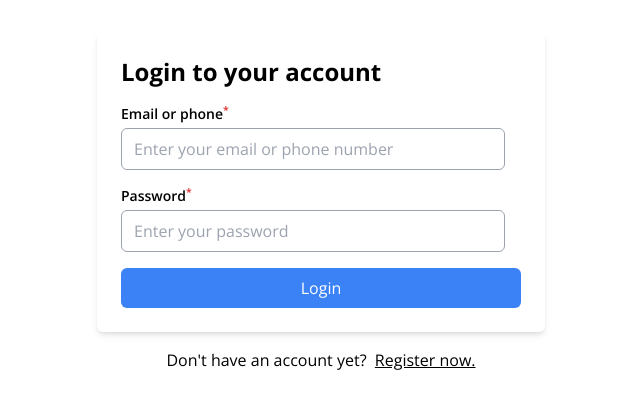
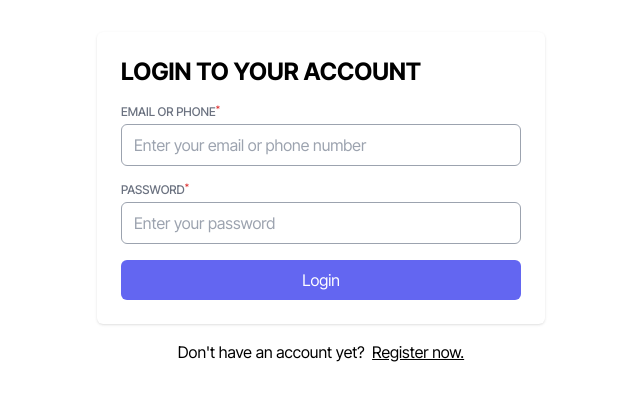
Before and after one commit to ntnhan2266/demo-app, a React (Vite) app: page /login in a window 1280 px wide. Shown: the top 408 px of the page, without its empty margins (319-959 px from the left). Built offline with nearby package versions, Linux system fonts and the light colour scheme.

Commit message:
wip: polish css

```diff
--- a/src/components/auth/LoginForm/index.tsx
+++ b/src/components/auth/LoginForm/index.tsx
@@ -48,8 +48,8 @@ const LoginForm: React.FC = (): React.ReactElement => {
   };
 
   return (
-    <div data-testid='login-form' className='max-w-md mx-auto mt-8 p-6 bg-white rounded-md shadow-md'>
-      <h2 className='text-2xl font-bold mb-4'>Login to your account</h2>
+    <div data-testid='login-form' className='max-w-md mx-auto mt-8 p-6 bg-white rounded-md shadow'>
+      <h2 className='text-2xl font-bold mb-4 uppercase'>Login to your account</h2>
       <form onSubmit={handleSubmit(onSubmit)}>
         <Input
           {...register('emailOrPhone', {
@@ -62,6 +62,8 @@ const LoginForm: React.FC = (): React.ReactElement => {
           placeholder='Enter your email or phone number'
           wrapperClass='mb-4'
           data-testid='email-or-phone-input'
+          inputClasses='w-full md:w-full'
+          id='email'
           required
         />
         <Input
@@ -74,6 +76,8 @@ const LoginForm: React.FC = (): React.ReactElement => {
           placeholder='Enter your password'
           wrapperClass='mb-4'
           data-testid='password-input'
+          inputClasses='w-full md:w-full'
+          id='password'
           required
         />
         <Button data-testid='submit-button' label='Login' type='submit' fullWidth />
--- a/src/components/auth/RegisterForm/index.tsx
+++ b/src/components/auth/RegisterForm/index.tsx
@@ -64,8 +64,8 @@ const RegisterForm: React.FC = (): React.ReactElement => {
   };
 
   return (
-    <div data-testid='register-form' className='max-w-md mx-auto mt-8 p-6 bg-white rounded-md shadow-md'>
-      <h2 className='text-2xl font-bold mb-4'>Create your account</h2>
+    <div data-testid='register-form' className='max-w-md mx-auto mt-8 p-6 bg-white rounded-md shadow'>
+      <h2 className='text-2xl font-bold mb-4 uppercase'>Create your account</h2>
       <form onSubmit={handleSubmit(onSubmit)}>
         <Input
           {...register('firstName', { required: 'First name is required.' })}
@@ -75,6 +75,7 @@ const RegisterForm: React.FC = (): React.ReactElement => {
           placeholder='Enter your first name'
           wrapperClass='mb-4'
           data-testid='first-name-input'
+          inputClasses='w-full md:w-full'
           required
         />
         <Input
@@ -85,6 +86,7 @@ const RegisterForm: React.FC = (): React.ReactElement => {
           placeholder='Enter your last name'
           wrapperClass='mb-4'
           data-testid='last-name-input'
+          inputClasses='w-full md:w-full'
           required
         />
         <Input
@@ -99,6 +101,7 @@ const RegisterForm: React.FC = (): React.ReactElement => {
           placeholder='Enter either your email or phone number'
           wrapperClass='mb-4'
           data-testid='email-or-phone-input'
+          inputClasses='w-full md:w-full'
           required
         />
         <Input
@@ -116,6 +119,7 @@ const RegisterForm: React.FC = (): React.ReactElement => {
           placeholder='Enter your password'
           wrapperClass='mb-4'
           data-testid='password-input'
+          inputClasses='w-full md:w-full'
           required
         />
         <Input
@@ -133,6 +137,7 @@ const RegisterForm: React.FC = (): React.ReactElement => {
           placeholder='Confirm your password'
           wrapperClass='mb-4'
           data-testid='confirm-password-input'
+          inputClasses='w-full md:w-full'
           required
         />
         <Button data-testid='submit-button' label='Register' type='submit' fullWidth />
--- a/src/components/common/Button/index.tsx
+++ b/src/components/common/Button/index.tsx
@@ -1,11 +1,13 @@
 import React, { ReactNode } from 'react';
 import classNames from 'classnames';
 
-interface IProps extends React.InputHTMLAttributes<HTMLButtonElement> {
+interface IProps extends React.ButtonHTMLAttributes<HTMLButtonElement> {
   label: string | ReactNode;
-  variant?: 'primary' | 'secondary' | 'success' | 'danger' | 'ghost';
+  variant?: 'primary' | 'secondary' | 'success' | 'danger' | 'ghost' | 'info' | 'warning' | 'light' | 'dark' | 'link';
   fullWidth?: boolean;
-  type?: 'button' | 'reset' | 'submit';
+  size?: 'small' | 'medium' | 'large';
+  outline?: boolean;
+  disabled?: boolean;
 }
 
 const Button: React.FC<IProps> = ({
@@ -14,22 +16,36 @@ const Button: React.FC<IProps> = ({
   variant = 'primary',
   disabled = false,
   fullWidth = false,
-  type = 'button',
+  size = 'medium',
+  outline = false,
   className = '',
   ...props
 }): React.ReactElement => {
-  const buttonClasses = classNames(`px-4 py-2 rounded-md focus:outline-none ${className}`, {
-    'bg-blue-500 text-white': variant === 'primary',
-    'bg-gray-500 text-white': variant === 'secondary',
-    'bg-green-500 text-white': variant === 'success',
-    'bg-red-500 text-white': variant === 'danger',
-    'bg-transparent text-gray-600 border border-gray-500 hover:bg-gray-200': variant === 'ghost',
-    'cursor-not-allowed opacity-50': disabled,
-    'w-full': fullWidth,
-  });
+  const buttonClasses = classNames(
+    'rounded-md focus:outline-none',
+    className,
+    {
+      'w-full': fullWidth,
+      'cursor-not-allowed opacity-50': disabled,
+      'text-white': !outline,
+      'bg-transparent text-gray-600 border border-gray-500 hover:bg-gray-200': outline,
+      'text-xs px-2 py-1': size === 'small',
+      'text-base px-4 py-2': size === 'medium',
+      'text-lg px-6 py-3': size === 'large',
+      'bg-indigo-500 hover:bg-indigo-600': variant === 'primary' && !disabled && !outline,
+      'bg-gray-500 hover:bg-gray-600': variant === 'secondary' && !disabled && !outline,
+      'bg-green-500 hover:bg-green-600': variant === 'success' && !disabled && !outline,
+      'bg-red-500 hover:bg-red-600': variant === 'danger' && !disabled && !outline,
+      'bg-yellow-500 hover:bg-yellow-600': variant === 'warning' && !disabled && !outline,
+      'bg-blue-200 hover:bg-blue-300': variant === 'info' && !disabled && !outline,
+      'bg-gray-300 hover:bg-gray-400': variant === 'light' && !disabled && !outline,
+      'bg-gray-800 text-white hover:bg-gray-700': variant === 'dark' && !disabled && !outline,
+      'underline text-indigo-500 hover:text-indigo-600': variant === 'link' && !disabled && !outline,
+    },
+  );
 
   return (
-    <button type={type} onClick={onClick} className={buttonClasses} disabled={disabled} {...props}>
+    <button type="button" onClick={onClick} className={buttonClasses} disabled={disabled} {...props}>
       {label}
     </button>
   );
--- a/src/components/common/Input/index.tsx
+++ b/src/components/common/Input/index.tsx
@@ -22,12 +22,14 @@ const Input: React.FC<IProps> = React.forwardRef<HTMLInputElement, IProps>(
       required = false,
       label,
       errorMessage,
+      id,
+      name,
       ...props
     },
     ref,
   ): React.ReactElement => {
     const styleClassnames = classNames(
-      `border rounded-md px-3 py-2 focus:outline-none transition duration-300 w-96 max-w-full ${inputClasses}`,
+      `border rounded-md px-3 py-2 focus:outline-none transition duration-300 w-full md:w-96 max-w-full ${inputClasses}`,
       {
         'border-gray-400': !disabled,
         'bg-gray-200 cursor-not-allowed': disabled,
@@ -35,20 +37,22 @@ const Input: React.FC<IProps> = React.forwardRef<HTMLInputElement, IProps>(
       },
     );
 
-    const labelClasses = classNames('block text-sm font-semibold mb-1', {
+    const labelClasses = classNames('block w-full mb-1 text-xs uppercase font-medium text-gray-500 transition-all duration-200 ease-in-out ', {
       'text-red-600': errorMessage,
     });
 
     return (
       <div className={wrapperClass}>
         {label && (
-          <label htmlFor={label} className={labelClasses}>
+          <label htmlFor={id || name} className={labelClasses}>
             {label}
             {required && <sup className='text-red-600'>*</sup>}
           </label>
         )}
         <input
           ref={ref}
+          id={id}
+          name={name}
           type={type}
           placeholder={placeholder}
           value={value}
--- a/src/components/dashboard/GitHubRepos/index.tsx
+++ b/src/components/dashboard/GitHubRepos/index.tsx
@@ -92,7 +92,7 @@ const GitHubRepos: React.FC = (): React.ReactElement => {
             }
           }}
         />
-        <Button className='w-40' onClick={fetchInitialData} label='Get repos' type='button' />
+        <Button className='w-40' onClick={fetchInitialData} label='Load repos' type='button' />
       </div>
 
       {repos.length > 0 && (
--- a/src/pages/LoginPage/index.tsx
+++ b/src/pages/LoginPage/index.tsx
@@ -6,7 +6,7 @@ import withAuthentication from '@/hocs/withAuthentication';
 
 const LoginPage: React.FC = () => {
   return (
-    <div data-testid='login-page' className='flex justify-center'>
+    <div data-testid='login-page' className='container mx-auto'>
       <div className='flex-1'>
         <div className='mb-4'>
           <LoginForm />
--- a/src/pages/RegisterPage/index.tsx
+++ b/src/pages/RegisterPage/index.tsx
@@ -6,7 +6,7 @@ import withAuthentication from '@/hocs/withAuthentication';
 
 const RegisterPage: React.FC = () => {
   return (
-    <div data-testid='register-page' className='flex justify-center'>
+    <div data-testid='register-page' className='container mx-auto'>
       <div className='flex-1'>
         <div className='mb-4'>
           <RegisterForm />
--- a/src/styles/_fonts.scss
+++ b/src/styles/_fonts.scss
@@ -1 +1 @@
-@import url('https://fonts.googleapis.com/css2?family=Open+Sans:ital,wght@0,400;0,500;0,600;0,700;1,400;1,500;1,600;1,700&display=swap');
+@import url('https://fonts.googleapis.com/css2?family=Inter+Tight:ital,wght@0,400;0,500;0,600;0,700;1,400;1,500;1,600;1,700&display=swap');
--- a/tailwind.config.js
+++ b/tailwind.config.js
@@ -6,7 +6,7 @@ export default {
   theme: {
     extend: {
       fontFamily: {
-        sans: ['Open Sans', ...defaultTheme.fontFamily.sans],
+        sans: ['Inter Tight', ...defaultTheme.fontFamily.sans],
       },
     },
   },
```
